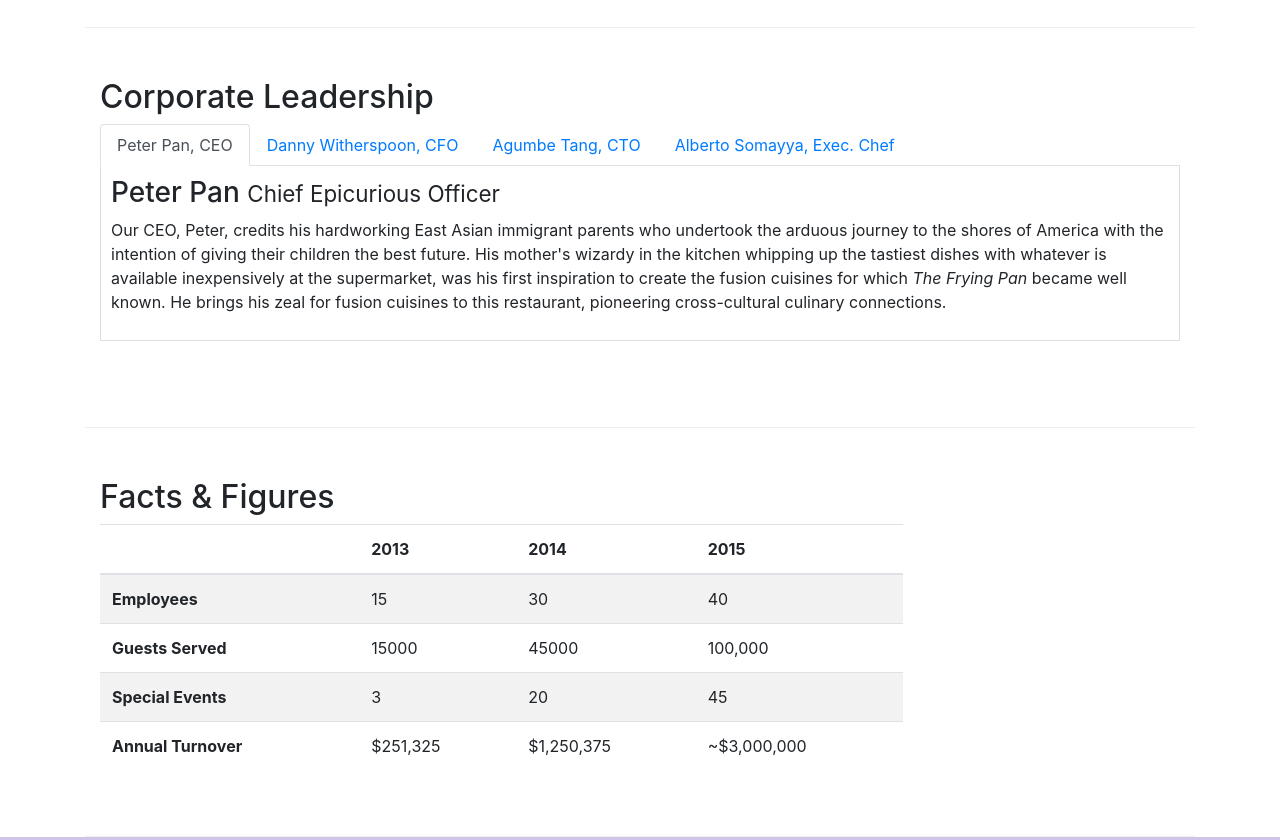
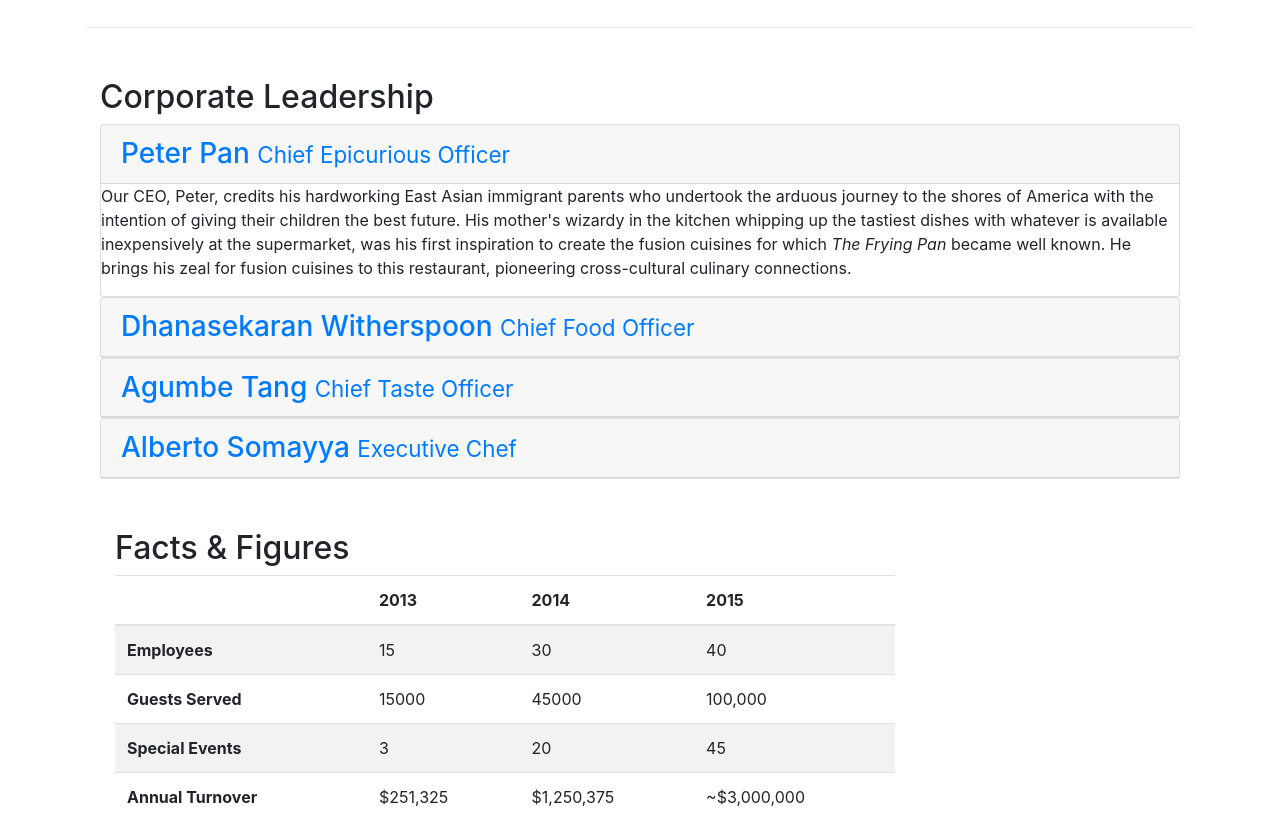
Before and after one commit to AnastasiaMardar/Bootstrap-Coursera, a website: page aboutus.html in a window 1280 px wide. Shown: the part 880-1720 px from the top of the page. Drawn offline with nearby package versions, Linux system fonts and the light colour scheme.

Commit message:
Accordion

```diff
--- a/aboutus.html
+++ b/aboutus.html
@@ -98,42 +98,65 @@
         <div class="row row-content">
             <div class="col-12">
                 <h2>Corporate Leadership</h2>
-                 <ul class="nav nav-tabs">
-                    <li class="nav-item">
-                        <a class="nav-link active" href="#peter"
-                        role="tab" data-toggle="tab">Peter Pan, CEO</a>
-                    </li>
-                    <li class="nav-item">
-                         <a class="nav-link" href="#danny" role="tab"
-                         data-toggle="tab">Danny Witherspoon, CFO</a>
-                     </li>
-                     <li class="nav-item">
-                          <a class="nav-link" href="#agumbe"role="tab"
-                          data-toggle="tab">Agumbe Tang, CTO</a>
-                      </li>
-                      <li class="nav-item">
-                          <a class="nav-link" href="#alberto" role="tab"
-                          data-toggle="tab">Alberto Somayya, Exec. Chef</a>
-                      </li>
-                  </ul>
 
-                <div class="tab-content">
-                  <div role="tabpanel" class="tab-pane fade show active" id="peter">
-                      <h3>Peter Pan <small>Chief Epicurious Officer</small></h3>
+                <div id="accordion" role="tablist">
+                  <div class="card">
+                      <div class="card-header" role="tab" id="peterhead">
+                          <h3 class="mb-0">
+                              <a data-toggle="collapse" data-parent="#accordion" href="#peter">
+                              Peter Pan <small>Chief Epicurious Officer</small>
+                              </a>
+                          </h3>
+                       </div>
+                    <div role="tabpanel" class="collapse show" id="peter">
+                    <div class="card-block">
                       <p class="hidden-xs-down">Our CEO, Peter, credits his hardworking East Asian immigrant parents who undertook the arduous journey to the shores of America with the intention of giving their children the best future. His mother's wizardy in the kitchen whipping up the tastiest dishes with whatever is available inexpensively at the supermarket, was his first inspiration to create the fusion cuisines for which <em>The Frying Pan</em> became well known. He brings his zeal for fusion cuisines to this restaurant, pioneering cross-cultural culinary connections.</p>
                     </div>
-                  <div role="tabpanel" class="tab-pane fade" id="danny">
-                      <h3>Dhanasekaran Witherspoon <small>Chief Food Officer</small></h3>
-                      <p class="hidden-xs-down">Our CFO, Danny, as he is affectionately referred to by his colleagues, comes from a long established family tradition in farming and produce. His experiences growing up on a farm in the Australian outback gave him great appreciation for varieties of food sources. As he puts it in his own words, <em>Everything that runs, wins, and everything that stays, pays!</em></p>
                   </div>
-                  <div role="tabpanel" class="tab-pane fade" id="agumbe">
-                      <h3>Agumbe Tang <small>Chief Taste Officer</small></h3>
+                  </div>
+                  <div class="card">
+                       <div class="card-header" role="tab" id="dannyhead">
+                          <h3 class="mb-0">
+                              <a class="collapsed" data-toggle="collapse" data-parent="#accordion" href="#danny">
+                              Dhanasekaran Witherspoon <small>Chief Food Officer</small>
+                              </a>
+                          </h3>
+                       </div>
+                      <div role="tabpanel" class="collapse" id="danny">
+                      <div class="card-block">
                         <p class="hidden-xs-down">Blessed with the most discerning gustatory sense, Agumbe, our CTO, personally ensures that every dish that we serve meets his exacting tastes. Our chefs dread the tongue lashing that ensues if their dish does not meet his exacting standards. He lives by his motto, <em>You click only if you survive my lick.</em></p>
                     </div>
-                  <div role="tabpanel" class="tab-pane fade" id="alberto">
-                      <h3>Alberto Somayya <small>Executive Chef</small></h3>
-                      <p class="hidden-xs-down">Award winning three-star Michelin chef with wide International experience having worked closely with whos-who in the culinary world, he specializes in creating mouthwatering Indo-Italian fusion experiences. He says, <em>Put together the cuisines from the two craziest cultures, and you get a winning hit! Amma Mia!</em></p>
                 </div>
+                </div>
+                <div class="card">
+                      <div class="card-header" role="tab" id="agumbehead">
+                         <h3 class="mb-0">
+                             <a class="collapsed" data-toggle="collapse" data-parent="#accordion" href="#agumbe">
+                             Agumbe Tang <small>Chief Taste Officer</small></a>
+                          </h3>
+                      </div>
+                      <div role="tabpanel" class="collapse" id="agumbe">
+                      <div class="card-block">
+                        <p class="hidden-xs-down">Blessed with the most discerning gustatory sense, Agumbe, our CTO,
+                        personally ensures that every dish that we serve meets his exacting tastes. Our chefs dread
+                        the tongue lashing that ensues if their dish does not meet his exacting standards. He lives
+                        by his motto, <em>You click only if you survive my lick.</em></p>
+                      </div>
+                      </div>
+                  </div>
+                  <div class="card">
+                      <div class="card-header" role="tab" id="albertohead">
+                        <h3 class="mb-0">
+                            <a class="collapsed" data-toggle="collapse" data-parent="#accordion" href="#alberto">
+                            Alberto Somayya <small>Executive Chef</small></a>
+                        </h3>
+                      </div>
+                      <div role="tabpanel" class="collapse" id="alberto">
+                      <div class="card-block">
+                        <p class="hidden-xs-down">Award winning three-star Michelin chef with wide International
+                        experience having worked closely with whos-who in the culinary world, he specializes in
+                        creating mouthwatering Indo-Italian fusion experiences. He says, <em>Put together the cuisines
+                        from the two craziest cultures, and you get a winning hit! Amma Mia!</em></p>
                       </div>
                       </div>
                   </div>
```
Lines whose indentation alone changed are shown as unchanged.
